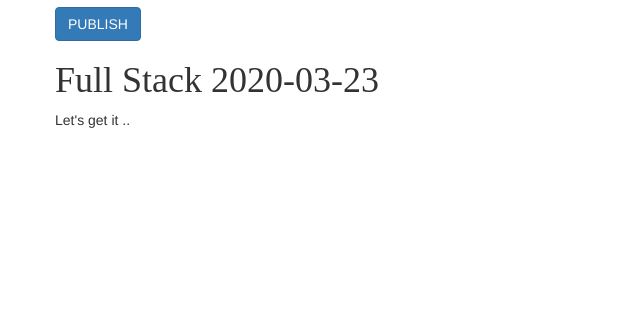
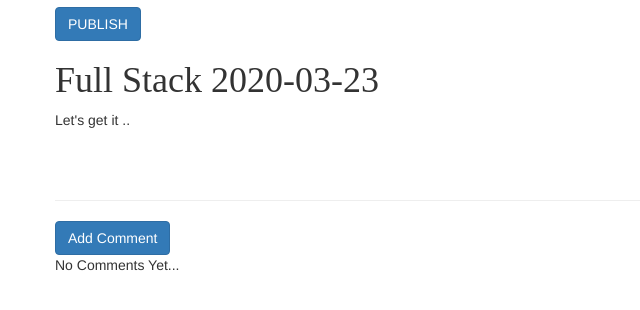
Before and after one commit to MistaMarcus/my_django_site, a Django app: page /post/1/ in a window 1280 px wide. Shown: the part 137-447 px from the top of the page, without its empty margins (0-640 px from the left). Run offline with Django 3.2, Linux system fonts and the light colour scheme; data comes from the database, SQL or seed files in the repository; both versions use the stored data as it was after the commit; some libraries are stand-ins or nearby versions; some web fonts are replaced.

Commit message:
Add feature to add comment on blog post

```diff
--- a/blog/admin.py
+++ b/blog/admin.py
@@ -1,6 +1,8 @@
 from django.contrib import admin
-from .models import Post
+from .models import Post, Comment
+
 
 
 # Register your models here.
 admin.site.register(Post)
+admin.site.register(Comment)
--- a/blog/models.py
+++ b/blog/models.py
@@ -15,3 +15,13 @@ class Post(models.Model):
 
     def __str__(self):
         return self.title
+
+
+class Comment(models.Model):
+    post = models.ForeignKey('blog.Post', on_delete=models.CASCADE, related_name='comments')
+    author = models.CharField(max_length=200)
+    text = models.TextField()
+    created_date = models.DateTimeField(default=timezone.now)
+
+    def __str__(self):
+        return self.text
--- a/blog/static/css/blog.css
+++ b/blog/static/css/blog.css
@@ -52,3 +52,7 @@ color: #828282;
     font-size: 26px;
     margin-right: 20px;
 }
+
+.comment {
+    margin: 20px 0px 20px 20px;
+}
--- a/blog/templates/blog/post_detail.html
+++ b/blog/templates/blog/post_detail.html
@@ -23,4 +23,17 @@
     <h1>{{post.title}}</h1>
     <p>{{post.text|linebreaksbr}}</p>
 </div>
+
+<hr />
+
+<a href="{% url 'add_comment_to_post' pk=post.pk %}" class="btn btn-primary">Add Comment</a>
+    {% for comment in post.comments.all %}
+        <p><strong>{{ comment.author }}</strong></p>
+        <p>{{ comment.text }},  {{ comment.created_date }}</p>
+
+
+    {% empty %}
+        <p>No Comments Yet...</p>
+
+    {% endfor %}
 {% endblock %}
--- a/blog/templates/blog/post_list.html
+++ b/blog/templates/blog/post_list.html
@@ -13,6 +13,4 @@
         </div>
 
         {% endfor %}
-
-
 {% endblock %}
--- a/blog/urls.py
+++ b/blog/urls.py
@@ -11,6 +11,6 @@ urlpatterns = [
     path('post/<int:pk>/edit', views.post_edit, name='post_edit',),
     path('draft/', views.post_draft_list, name='post_draft_list'),
     path('post/<int:pk>/publish', views.post_publish, name='post_publish'),
-
+    path('post/<int:pk>/comment', views.add_comment_to_post, name = 'add_comment_to_post')
 
 ]
--- a/blog/views.py
+++ b/blog/views.py
@@ -2,8 +2,9 @@ from django.contrib.auth.decorators import login_required
 from django.shortcuts import render, get_object_or_404, redirect
 from django.utils import timezone
 from .models import Post
+from .forms import PostForm, CommentForm
 
-from .forms import PostForm
+
 # Create your views here.
 def post_list(request):
     posts = Post.objects.filter(published_date__lte=timezone.now()).order_by('-published_date')
@@ -56,7 +57,23 @@ def post_draft_list(request):
     stuff_for_frontend = {'posts':posts}
     return render(request, 'blog/post_draft_list.html', stuff_for_frontend)
 
+@login_required
 def post_publish(reqeust, pk):
     post = get_object_or_404(Post, pk=pk)
     post.publish()
     return redirect('post_detail', pk=pk)
+
+def add_comment_to_post(request, pk):
+    post = get_object_or_404(Post,pk=pk)
+    if request.method == 'Post':
+        form = CommentForm(reqeust.Post)
+        if form.is_valid():
+            comment = form.save(commit=False)
+            comment.author = request.user
+            comment.post = post
+            comment.save()
+            return redirect('post_detail', pk=post.pk)
+
+    else:
+        form = CommentForm()
+    return render(request, 'blog/add_comment_to_post.html', {'form':form})
```
Also changed, not shown: blog/forms.py (+6 -1 lines), blog/templates/blog/add_comment_to_post.html (added, +9 -0 lines), blog/migrations/0002_comment.py (added), db.sqlite3. Lines whose indentation alone changed are shown as unchanged.
